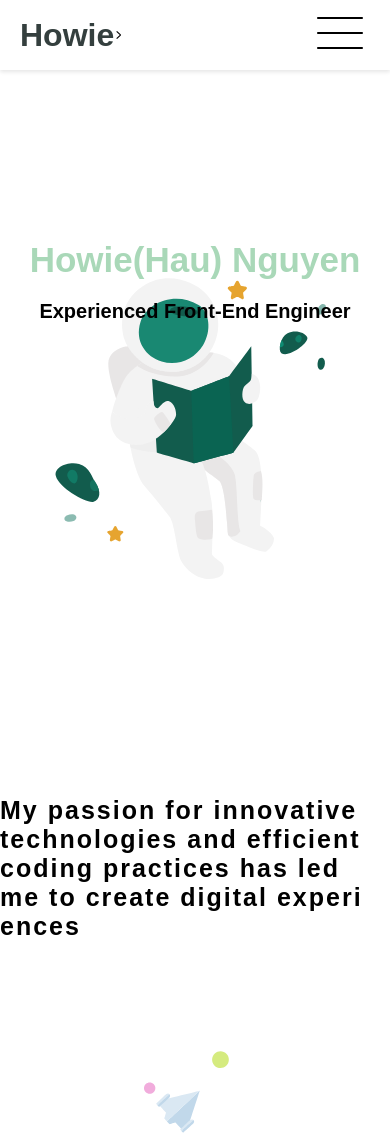
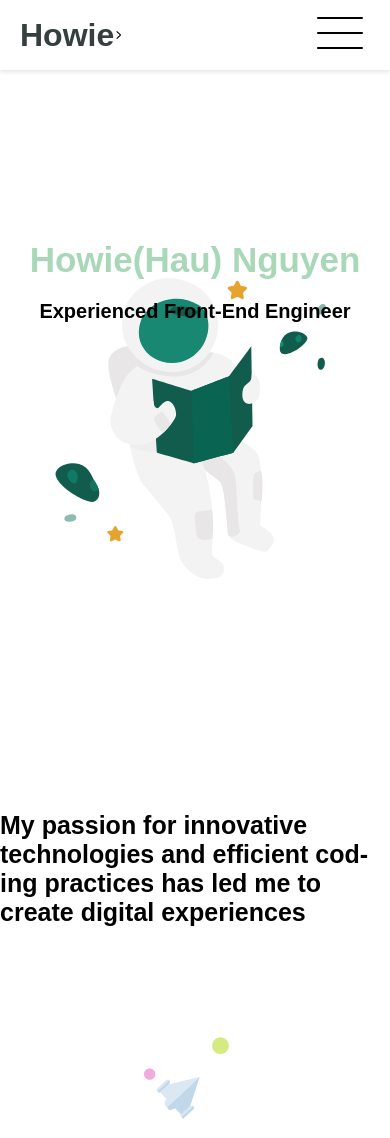
Before and after one commit to Howie315/portfolio-howie2, a React (Create React App) app: page / in a window 390 px wide. Shown: the top 1138 px of the page. Built offline with nearby package versions, Linux system fonts and the light colour scheme; a web font is replaced by a local one.

Commit message:
fixed first panel

```diff
--- a/src/features/SecondPanel/presentation/SecondPanel.jsx
+++ b/src/features/SecondPanel/presentation/SecondPanel.jsx
@@ -32,26 +32,22 @@ const SecondPanel = () => {
 
   const animeText = () => {
     panelRef.current.style.opacity = 1;
-    // Split text into characters
+    // Split text into words instead of characters
     const text = titleRef.current.textContent;
     const splitText = text
-      .split("")
-      .map((char) =>
-        char === " "
-          ? `<span class="whitespace">&nbsp;</span>`
-          : `<span class="char">${char}</span>`
-      )
+      .split(" ")
+      .map((word) => `<span class="word">${word} </span>`)
       .join("");
     titleRef.current.innerHTML = splitText;
 
-    // Anime.js animation with adjusted duration and delay
+    // Anime.js animation targeting words
     anime.timeline({ loop: false }).add({
-      targets: ".second-panel .char",
+      targets: ".second-panel .word",
       translateY: [-100, 0],
       opacity: [0, 1],
       easing: "easeOutExpo",
-      duration: 800, // Reduced duration for faster animation
-      delay: (el, i) => 15 * i, // Reduced delay for faster sequential start
+      duration: 1000,
+      delay: (el, i) => 50 * i,
     });
   };
 
--- a/src/features/SecondPanel/presentation/SecondPanel.scss
+++ b/src/features/SecondPanel/presentation/SecondPanel.scss
@@ -11,9 +11,10 @@
     font-family: "Cabinet Grotesk", sans-serif;
     padding-left: 20px;
     font-weight: bolder;
-    font-size: 70px;
+    font-size: clamp(25px, 5vw, 70px); // Responsive font size
     margin-right: 20px; // Add some space between the title and the animation
-
+    white-space: normal; // Allow text wrapping
+    hyphens: auto;
     .char,
     .whitespace {
       display: inline-block;
@@ -35,6 +36,7 @@
       font-size: 25px;
       padding-left: 0;
       margin-bottom: 20px; // Space between title and animation on smaller screens
+      hyphens: auto;
     }
 
     .lottie-animation2 {
```
